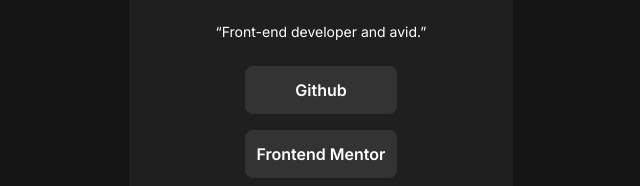
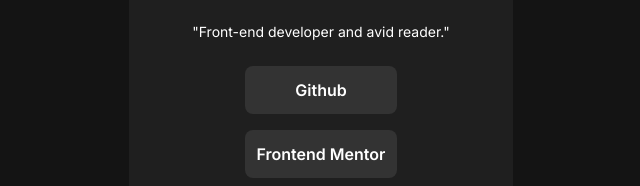
Before and after one commit to Abdu-byte596/social-links-profile, a plain HTML site: page index.html in a window 1280 px wide. Shown: the part 297-483 px from the top of the page, 319-959 px from the left. Drawn offline with Linux system fonts and the light colour scheme.

Commit message:
Update index.html

```diff
--- a/index.html
+++ b/index.html
@@ -5,9 +5,8 @@
   <meta name="viewport" content="width=device-width, initial-scale=1.0">
   <link rel="stylesheet" href="./stylesheet.css">
   <link rel="preconnect" href="https://fonts.googleapis.com">
-<link rel="preconnect" href="https://fonts.gstatic.com" crossorigin>
-<link href="https://fonts.googleapis.com/css2?family=Inter:ital,opsz,wght@0,14..32,100..900;1,14..32,100..900&display=swap" rel="stylesheet">
-
+  <link rel="preconnect" href="https://fonts.gstatic.com" crossorigin>
+  <link href="https://fonts.googleapis.com/css2?family=Inter:ital,opsz,wght@0,14..32,100..900;1,14..32,100..900&display=swap" rel="stylesheet">
   <title>Social links profile</title>
 </head>
 <body>
@@ -17,10 +16,10 @@
 
       <div class="name_place">
         <h2 class="name">Jessica Randall</h2>
-        <p class="place">London,United Kingdom</p>
+        <p class="place">London, United Kingdom</p>
       </div>
 
-      <p class="description"><q>Front-end developer and avid.</q></p>
+      <p class="description">"Front-end developer and avid reader."</p>
 
       <section class="links">
         <ul>
```
